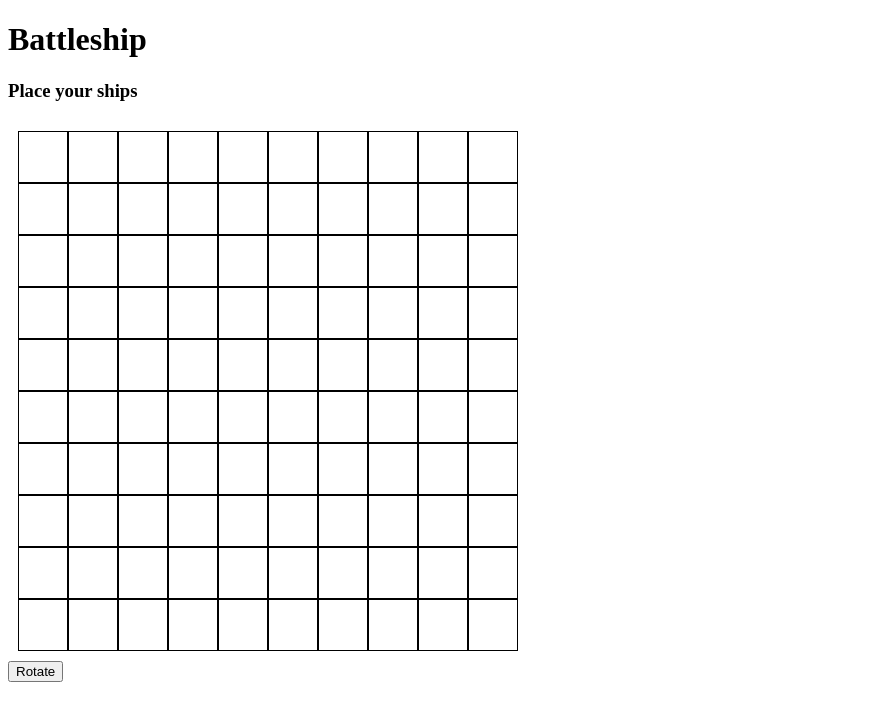
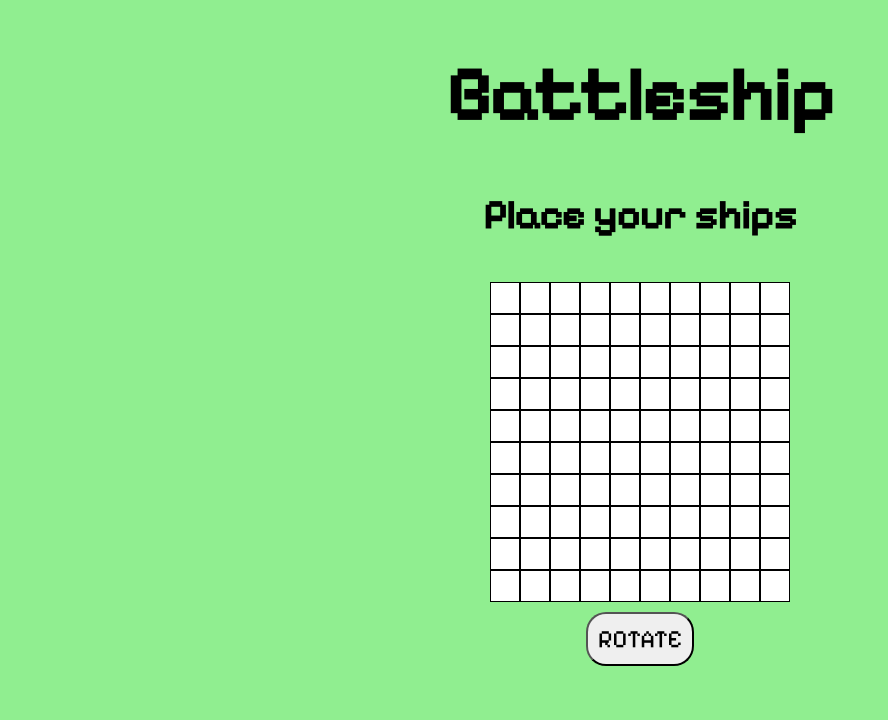
Before and after one commit to shashwathkpy/Battleship, a plain HTML site: page index.html in a window 1280 px wide. Shown: the whole page, without its empty margins (0-888 px from the left). Drawn offline with Linux system fonts and the light colour scheme.

Commit message:
small ui updates

```diff
--- a/index.html
+++ b/index.html
@@ -7,7 +7,7 @@
     </head>
     <body>
         <h1>Battleship</h1>
-        <h3 id="instruction"></h3>
+        <h2 id="instruction"></h2>
         <div id="boardArea"></div>
         <script src="main.js"></script>
     </body>
--- a/style.css
+++ b/style.css
@@ -1,25 +1,49 @@
+@import url('https://fonts.googleapis.com/css2?family=Pixelify+Sans&display=swap');
+
 
 body
 {
-    /* text-align: center; */
+    text-align: center;
+    font-family: 'Pixelify Sans', sans-serif;
+    background-color: lightgreen;
+}
+
+h1
+{
+    font-size: 75px;
+}
+
+h2
+{
+    font-size: 40px;
+}
+
+button
+{
+    font-family: 'Pixelify Sans', sans-serif;
+    font-size: 25px;
+    padding: 10px;
+    border-radius: 20px;
 }
 
 #boardArea
 {
     display: flex;
+    justify-content: center;
 }
 
 .board
 {
     display: grid;
-    grid-template-columns: repeat(10, 50px);
+    grid-template-columns: repeat(10, 30px);
     padding: 10px;
 }
 
 .tile
 {
     border: solid 1px black;
-    height: 50px;
+    height: 30px;
+    background-color: white;
 }
 
 .placementTile
@@ -36,7 +60,7 @@
 
 .ship
 {
-    background-color: orange;
+    /* background-color: orange; */
 }
 
 .playerShip
```
Also changed, not shown: main.js.
